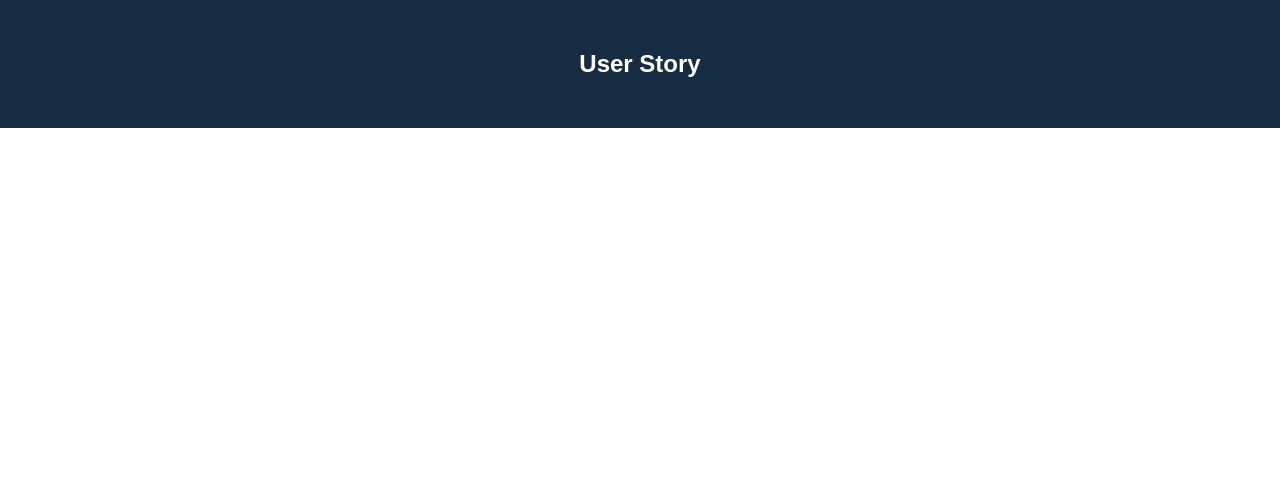
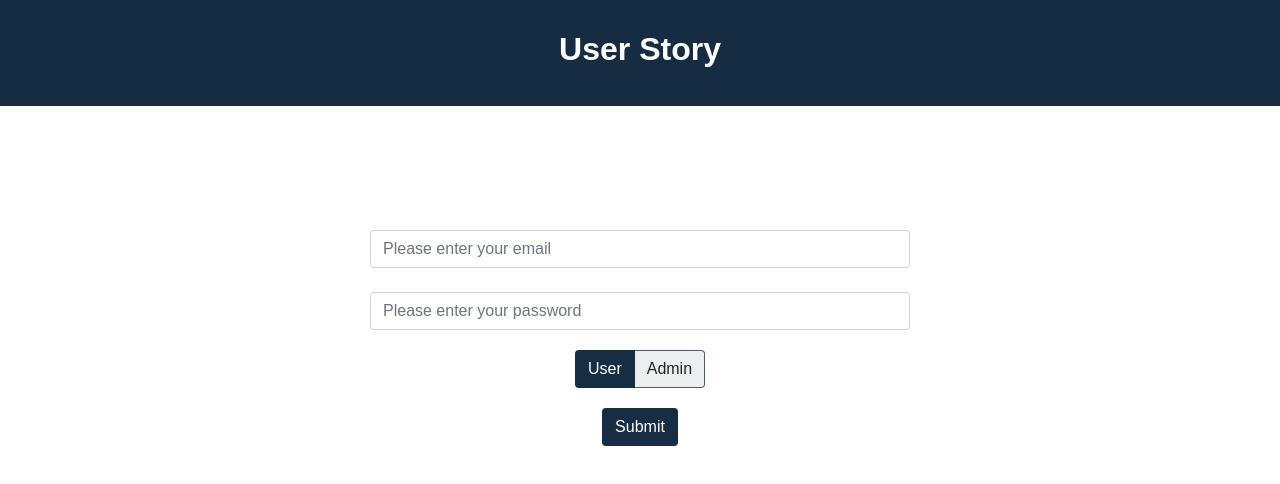
Before and after one commit to tolustar/user-story, a React (Create React App) app: page / in a window 1280 px wide. Shown: the top 484 px of the page. Built offline with nearby package versions, Linux system fonts and the light colour scheme; a web font is replaced by a local one.

Commit message:
completed the login screen

```diff
--- a/package.json
+++ b/package.json
@@ -6,6 +6,7 @@
     "@testing-library/jest-dom": "^4.2.4",
     "@testing-library/react": "^9.5.0",
     "@testing-library/user-event": "^7.2.1",
+    "axios": "^0.19.2",
     "react": "^16.13.1",
     "react-dom": "^16.13.1",
     "react-redux": "^7.2.0",
--- a/public/index.html
+++ b/public/index.html
@@ -10,7 +10,7 @@
       content="An app that allows you to create ticket which can either be approved or rejected by an admin"
     />
 
-    <!-- <link rel="stylesheet" href="https://stackpath.bootstrapcdn.com/bootstrap/4.5.0/css/bootstrap.min.css" integrity="sha384-9aIt2nRpC12Uk9gS9baDl411NQApFmC26EwAOH8WgZl5MYYxFfc+NcPb1dKGj7Sk" crossorigin="anonymous"> -->
+    <link rel="stylesheet" href="https://stackpath.bootstrapcdn.com/bootstrap/4.5.0/css/bootstrap.min.css" integrity="sha384-9aIt2nRpC12Uk9gS9baDl411NQApFmC26EwAOH8WgZl5MYYxFfc+NcPb1dKGj7Sk" crossorigin="anonymous">
 
     <link href="https://fonts.googleapis.com/css2?family=Muli:ital,wght@0,200;0,300;0,400;0,500;0,600;0,700;0,800;0,900;1,200;1,300;1,400;1,500;1,600&display=swap" rel="stylesheet">
 
@@ -21,8 +21,8 @@
     <div id="root"></div>
 
     <!-- JS, Popper.js, and jQuery -->
-    <!-- <script src="https://code.jquery.com/jquery-3.5.1.slim.min.js" integrity="sha384-DfXdz2htPH0lsSSs5nCTpuj/zy4C+OGpamoFVy38MVBnE+IbbVYUew+OrCXaRkfj" crossorigin="anonymous"></script>
+    <script src="https://code.jquery.com/jquery-3.5.1.slim.min.js" integrity="sha384-DfXdz2htPH0lsSSs5nCTpuj/zy4C+OGpamoFVy38MVBnE+IbbVYUew+OrCXaRkfj" crossorigin="anonymous"></script>
     <script src="https://cdn.jsdelivr.net/npm/popper.js@1.16.0/dist/umd/popper.min.js" integrity="sha384-Q6E9RHvbIyZFJoft+2mJbHaEWldlvI9IOYy5n3zV9zzTtmI3UksdQRVvoxMfooAo" crossorigin="anonymous"></script>
-    <script src="https://stackpath.bootstrapcdn.com/bootstrap/4.5.0/js/bootstrap.min.js" integrity="sha384-OgVRvuATP1z7JjHLkuOU7Xw704+h835Lr+6QL9UvYjZE3Ipu6Tp75j7Bh/kR0JKI" crossorigin="anonymous"></script> -->
+    <script src="https://stackpath.bootstrapcdn.com/bootstrap/4.5.0/js/bootstrap.min.js" integrity="sha384-OgVRvuATP1z7JjHLkuOU7Xw704+h835Lr+6QL9UvYjZE3Ipu6Tp75j7Bh/kR0JKI" crossorigin="anonymous"></script>
   </body>
 </html>
--- a/src/App.css
+++ b/src/App.css
@@ -11,3 +11,44 @@ h1, h2, h3 {
 *:focus, *:active{
   outline: none;
 }
+
+input {
+  height: 50px;
+  border: solid 1px #222222;
+  border-radius: 10px;
+  font-size: 16px;
+}
+
+.btn-primary {
+  color: #fff;
+  background-color: #162d43;
+  border-color: #162d43bd;
+}
+
+.btn-primary:not(:disabled):not(.disabled).active, .btn-primary:not(:disabled):not(.disabled):active, .show>.btn-primary.dropdown-toggle {
+  color: #fff;
+  background-color: #162d43;
+  border-color: #162d43bd;
+}
+
+.btn-primary:hover {
+  color: #fff;
+  background-color: #203e5a;
+  border-color: #162d43bd;
+}
+
+.btn-primary:focus {
+  color: #fff;
+  background-color: #162d43;
+  border-color: #162d43bd;
+  box-shadow: none;
+}
+
+.btn-default {
+  background: #162e4314;
+  border-color: #162d43bd;
+}
+
+.btn-default:focus{
+  box-shadow: none;
+}
--- a/src/index.js
+++ b/src/index.js
@@ -1,13 +1,24 @@
-import React from 'react';
-import ReactDOM from 'react-dom';
-import App from './App';
-import * as serviceWorker from './serviceWorker';
+import React from "react";
+import ReactDOM from "react-dom";
+import App from "./App";
+import * as serviceWorker from "./serviceWorker";
+import { Provider } from "react-redux";
+import { createStore } from "redux";
+import rootReducer from "./store/reducers";
+
+const store = createStore(
+  rootReducer,
+  window.__REDUX_DEVTOOLS_EXTENSION__ &&
+    window.__REDUX_DEVTOOLS_EXTENSION__()
+);
 
 ReactDOM.render(
   <React.StrictMode>
-    <App />
+    <Provider store={store}>
+      <App />
+    </Provider>
   </React.StrictMode>,
-  document.getElementById('root')
+  document.getElementById("root")
 );
 
 // If you want your app to work offline and load faster, you can change
--- a/src/pages/login/Login.css
+++ b/src/pages/login/Login.css
@@ -7,3 +7,15 @@
   color: white;
   text-align: center;
 }
+
+.login button{
+  margin: 20px 0px 0px;
+}
+
+.login .form-container{
+  margin-top: 100px;
+}
+
+.login .errorMessage{
+  border-radius: 20px;
+}
--- a/src/pages/login/Login.js
+++ b/src/pages/login/Login.js
@@ -1,19 +1,161 @@
-import React from "react"
-import "./Login.css"
+import React, { useState } from "react";
+import { useDispatch } from "react-redux";
+import axios from "axios";
+import allActions from "./../../store/actions";
+import "./Login.css";
 
 export default function Login() {
+  const [user, setUser] = useState({
+    email: "",
+    password: "",
+    isAdmin: false,
+  });
+
+  const [errorMessage, displayErrorMessage] = useState(null);
+  const [loading, setLoading] = useState(false);
+
+  const dispatch = useDispatch();
+
+  const validateInput = (email, password) => {
+
+    var emailRegex = /^(([^<>()[\]\\.,;:\s@\"]+(\.[^<>()[\]\\.,;:\s@\"]+)*)|(\".+\"))@((\[[0-9]{1,3}\.[0-9]{1,3}\.[0-9]{1,3}\.[0-9]{1,3}\])|(([a-zA-Z\-0-9]+\.)+[a-zA-Z]{2,}))$/; // eslint-disable-line
+
+    if (email.length === 0) {
+      return "Email is empty";
+    }
+
+    if (!emailRegex.test(email)) {
+      return "Email is invalid";
+    }
+
+    if (password.length === 0) {
+      return "password is empty";
+    }
+
+    if (password.length < 5) {
+      return "Password is less than the required characters of five(5)";
+    }
+
+    return "Input is valid";
+  };
+
+  const loginUser = (event) => {
+    event.preventDefault();
+    displayErrorMessage(null);
+    setLoading(true);
+
+    const getResult = validateInput(user.email, user.password);
+
+    if (getResult === "Input is valid") {
+      axios
+        .post("http://localhost:3000/api/v1/signin", {
+          email: user.email,
+          password: user.password,
+          isAdmin: user.isAdmin,
+        })
+        .then((response) => {
+          console.log("response", response);
+          dispatch(allActions.userActions.loginUser(user));
+          setLoading(false);
+        })
+        .catch((error) => {
+          console.log("error", error);
+          displayErrorMessage("An error occured, please try again");
+          setLoading(false);
+        });
+    } else {
+      displayErrorMessage(getResult);
+      setLoading(false);
+    }
+  };
+
   return (
     <div className="login">
       <div className="bg-teal">
         <h2>User Story</h2>
       </div>
 
-      <div className="form-container">
-          <form>
-            <label htmlFor="email"></label>
-          </form>
+      <div className="container">
+        <div className="row">
+          <div className="col-md-3"></div>
+          <div className="col-md-6">
+            <div className="form-container">
+              {errorMessage !== null && (
+                <div className="bg-danger p-3 text-white text-center errorMessage">
+                  {errorMessage}
+                </div>
+              )}
+
+              <form onSubmit={loginUser}>
+                <div className="email-field">
+                  <label htmlFor="email"></label>
+                  <input
+                    type="email"
+                    className="form-control"
+                    placeholder="Please enter your email"
+                    value={user.email}
+                    onChange={(e) => {
+                      setUser({ ...user, email: e.target.value });
+                    }}
+                  />
+                </div>
+
+                <div className="password-field">
+                  <label htmlFor="password"></label>
+                  <input
+                    type="password"
+                    className="form-control"
+                    placeholder="Please enter your password"
+                    value={user.password}
+                    onChange={(e) => {
+                      setUser({ ...user, password: e.target.value });
+                    }}
+                  />
+                </div>
+
+                <div className="d-flex justify-content-center">
+                  <div className="btn-group" aria-label="">
+                    <button
+                      type="button"
+                      className={
+                        user.isAdmin === false
+                          ? "btn btn-primary"
+                          : "btn btn-default"
+                      }
+                      onClick={() => {
+                        setUser({ ...user, isAdmin: false });
+                      }}>
+                      User
+                    </button>
+                    <button
+                      type="button"
+                      className={
+                        user.isAdmin === "admin"
+                          ? "btn btn-primary"
+                          : "btn btn-default"
+                      }
+                      onClick={() => {
+                        setUser({ ...user, isAdmin: true });
+                      }}>
+                      Admin
+                    </button>
+                  </div>
+                </div>
+
+                <div className="d-flex justify-content-center">
+                  <button
+                    disabled={loading}
+                    className="btn btn-primary"
+                    onClick={loginUser}>
+                    Submit
+                  </button>
+                </div>
+              </form>
+            </div>
+          </div>
+          <div className="col-md-3"></div>
+        </div>
       </div>
-
     </div>
-  )
+  );
 }
--- a/src/store/actions/UserActions.js
+++ b/src/store/actions/UserActions.js
@@ -0,0 +1,17 @@
+const loginUser = (user) => {
+  return {
+      type: "LOGIN",
+      payload: user
+  }
+}
+
+const logoutUser = () => {
+  return {
+      type: "LOGOUT"
+  }
+}
+
+export default {
+  loginUser,
+  logoutUser
+}
--- a/src/store/actions/index.js
+++ b/src/store/actions/index.js
@@ -0,0 +1,9 @@
+import userActions from './userActions'
+import storyActions from './storyActions'
+
+const AllActions = {
+  userActions,
+  storyActions
+}
+
+export default AllActions
--- a/src/store/reducers/CurrentUser.js
+++ b/src/store/reducers/CurrentUser.js
@@ -0,0 +1,20 @@
+const CurrentUser = (state = {}, action) => {
+  switch(action.type){
+      case "LOGIN":
+          return {
+            ...state,
+            details: action.payload,
+            loggedIn: true
+          }
+      case "LOGOUT":
+          return {
+            ...state,
+            details: {},
+            loggedIn: false
+          }
+      default:
+          return state
+  }
+}
+
+export default CurrentUser
--- a/src/store/reducers/index.js
+++ b/src/store/reducers/index.js
@@ -0,0 +1,10 @@
+import currentUser from './currentUser'
+import stories from './stories'
+import {combineReducers} from 'redux'
+
+const rootReducer = combineReducers({
+  currentUser,
+  stories
+})
+
+export default rootReducer
```
Also changed, not shown: 1 other file (tests, documents, lock files or other folders).
